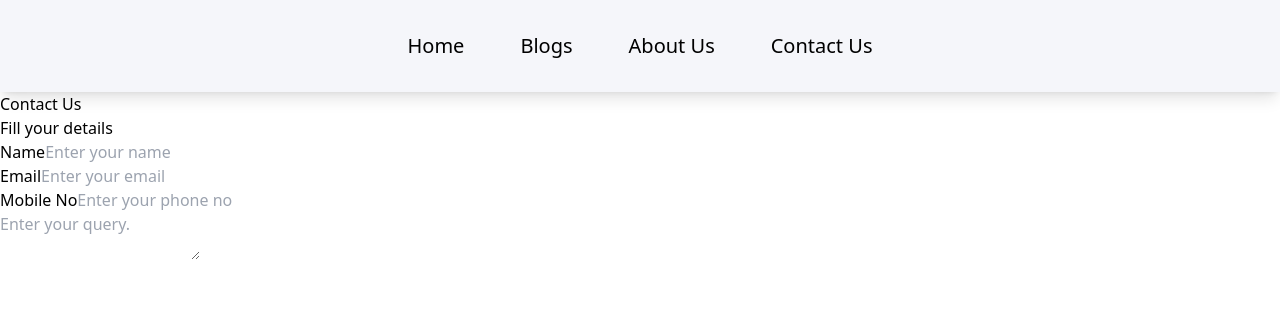
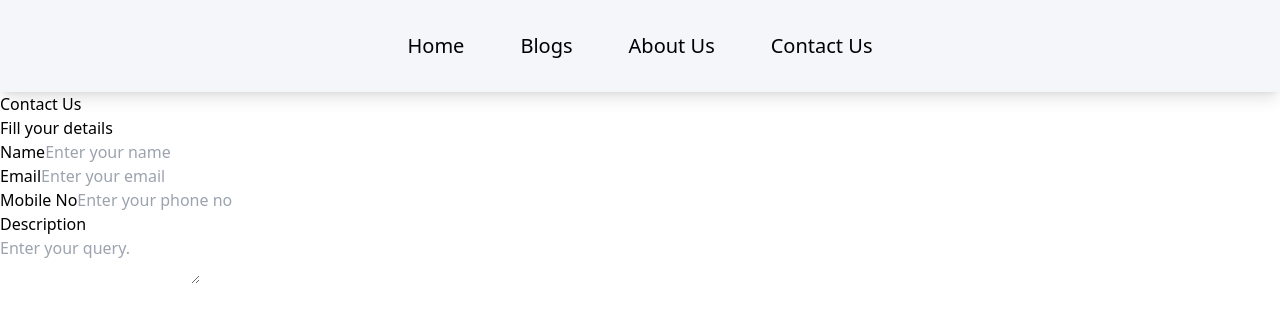
Before and after one commit to VikasKumar-19/BlogSite, a Next.js app: page /contact in a window 1280 px wide. Shown: the top 322 px of the page. Built offline with nearby package versions, Linux system fonts and the light colour scheme.

Commit message:
labels added in form

```diff
--- a/pages/contact.js
+++ b/pages/contact.js
@@ -19,7 +19,7 @@ const ContactPage = () => {
           <input id='mobileNoInp' placeholder='Enter your phone no'/>
         </div>
         <div>
-          <label htmlFor="descInp"></label>
+          <label htmlFor="descInp">Description</label><br />
           <textarea id="descInp" placeholder='Enter your query.' />
         </div>
       </form>
```
